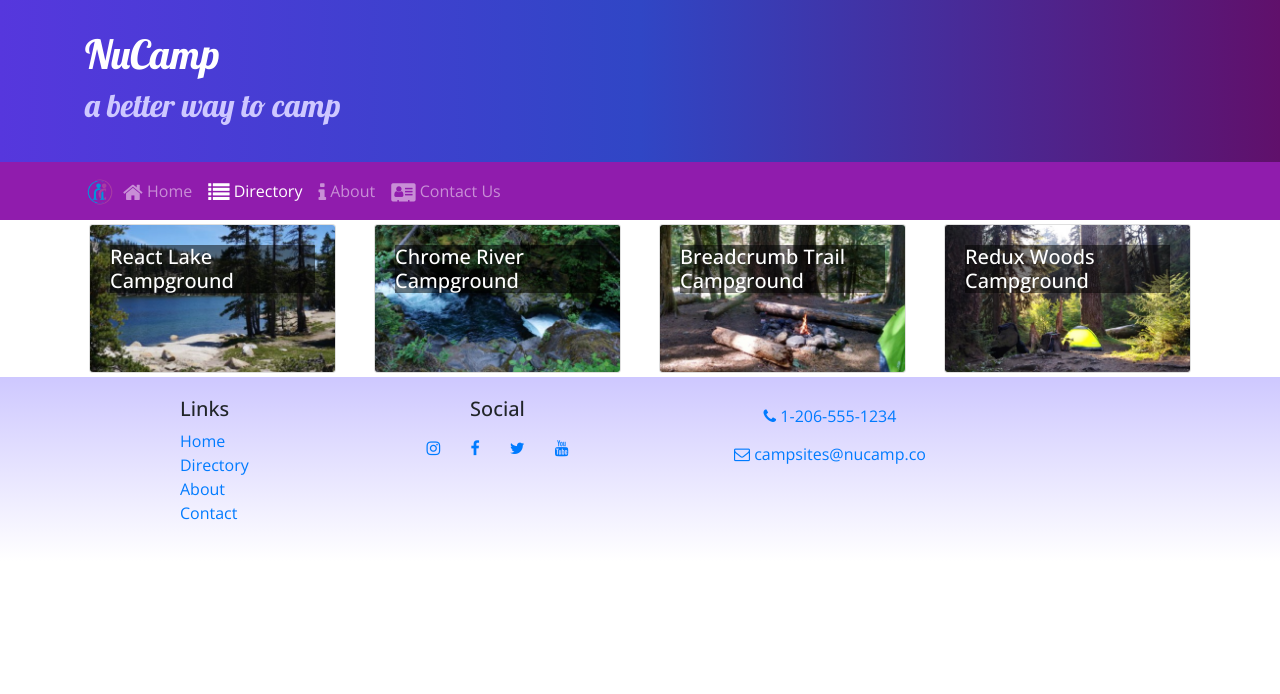
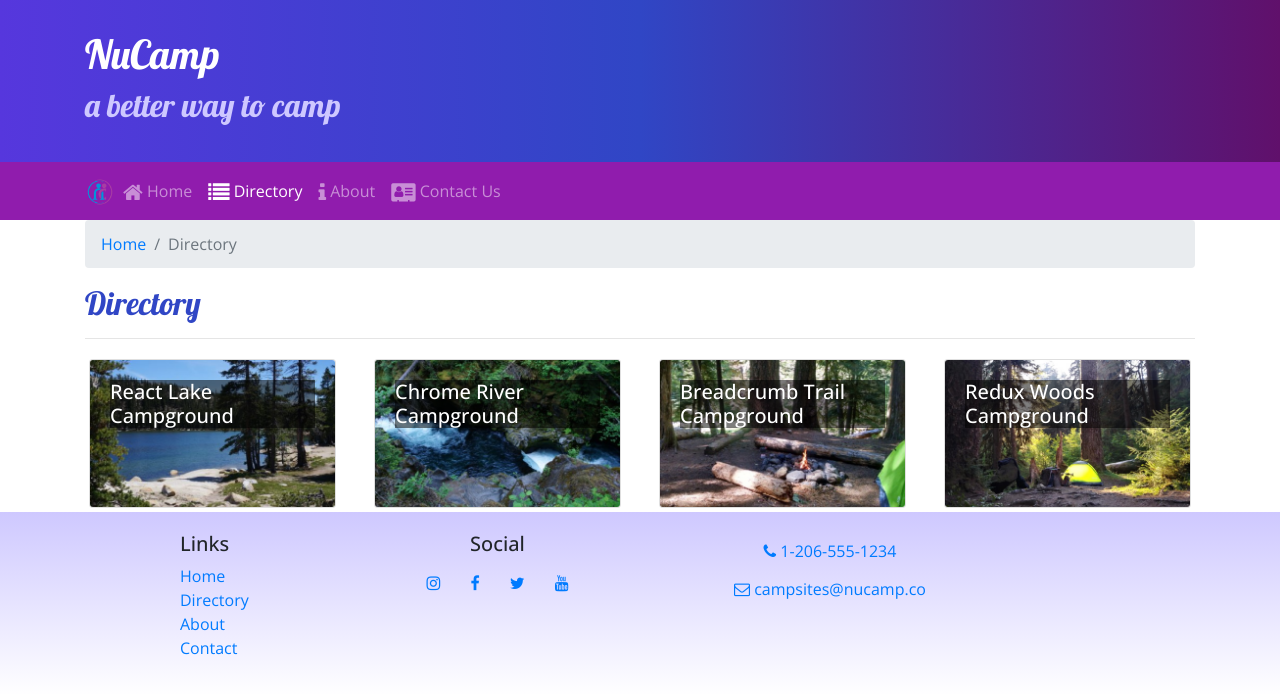
Before and after one commit to pkunzipula/NucampReact, a React (Create React App) app: page /directory in a window 1280 px wide. Shown: the top 694 px of the page. Built offline with nearby package versions, Linux system fonts and the light colour scheme.

Commit message:
Breadcrumbs for all

```diff
--- a/src/components/CampsiteInfoComponent.js
+++ b/src/components/CampsiteInfoComponent.js
@@ -1,5 +1,14 @@
 import React from "react";
-import { Card, CardImg, CardText, CardBody, CardTitle } from "reactstrap";
+import {
+  Card,
+  CardImg,
+  CardText,
+  CardBody,
+  CardTitle,
+  Breadcrumb,
+  BreadcrumbItem
+} from "reactstrap";
+import { Link } from "react-router-dom";
 
 function RenderCampsite({ campsite }) {
   return (
@@ -7,7 +16,6 @@
       <Card>
         <CardImg top src={campsite.image} alt={campsite.name} />
         <CardBody>
-          <CardTitle>{campsite.name}</CardTitle>
           <CardText>{campsite.description}</CardText>
         </CardBody>
       </Card>
@@ -44,6 +52,18 @@
     return (
       <div className="container">
         <div className="row">
+          <div className="col">
+            <Breadcrumb>
+              <BreadcrumbItem>
+                <Link to="/directory">Directory</Link>
+              </BreadcrumbItem>
+              <BreadcrumbItem active>{props.campsite.name}</BreadcrumbItem>
+            </Breadcrumb>
+            <h2>{props.campsite.name}</h2>
+            <hr />
+          </div>
+        </div>
+        <div className="row">
           <RenderCampsite campsite={props.campsite} />
           <RenderComments comments={props.comments} />
         </div>
--- a/src/components/ContactComponent.js
+++ b/src/components/ContactComponent.js
@@ -1,8 +1,20 @@
 import React from "react";
+import { Breadcrumb, BreadcrumbItem } from "reactstrap";
+import { Link } from "react-router-dom";
 
 function Contact(props) {
   return (
     <div className="container">
+      <div className="row">
+        <div className="col">
+          <Breadcrumb>
+            <BreadcrumbItem>
+              <Link to="/home">Home</Link>
+            </BreadcrumbItem>
+            <BreadcrumbItem active>Contact Us</BreadcrumbItem>
+          </Breadcrumb>
+        </div>
+      </div>
       <div className="row">
         <div className="col">
           <h2>Contact Us</h2>
--- a/src/components/DirectoryComponent.js
+++ b/src/components/DirectoryComponent.js
@@ -1,5 +1,12 @@
 import React from "react";
-import { Card, CardImg, CardImgOverlay, CardTitle } from "reactstrap";
+import {
+  Card,
+  CardImg,
+  CardImgOverlay,
+  CardTitle,
+  Breadcrumb,
+  BreadcrumbItem
+} from "reactstrap";
 import { Link } from "react-router-dom";
 
 function RenderDirectoryItem({ campsite }) {
@@ -25,6 +32,18 @@
   });
   return (
     <div className="container">
+      <div className="row">
+        <div className="col">
+          <Breadcrumb>
+            <BreadcrumbItem>
+              <Link to="/home">Home</Link>
+            </BreadcrumbItem>
+            <BreadcrumbItem active>Directory</BreadcrumbItem>
+          </Breadcrumb>
+          <h2>Directory</h2>
+          <hr />
+        </div>
+      </div>
       <div className="row">{directory}</div>
     </div>
   );
```
